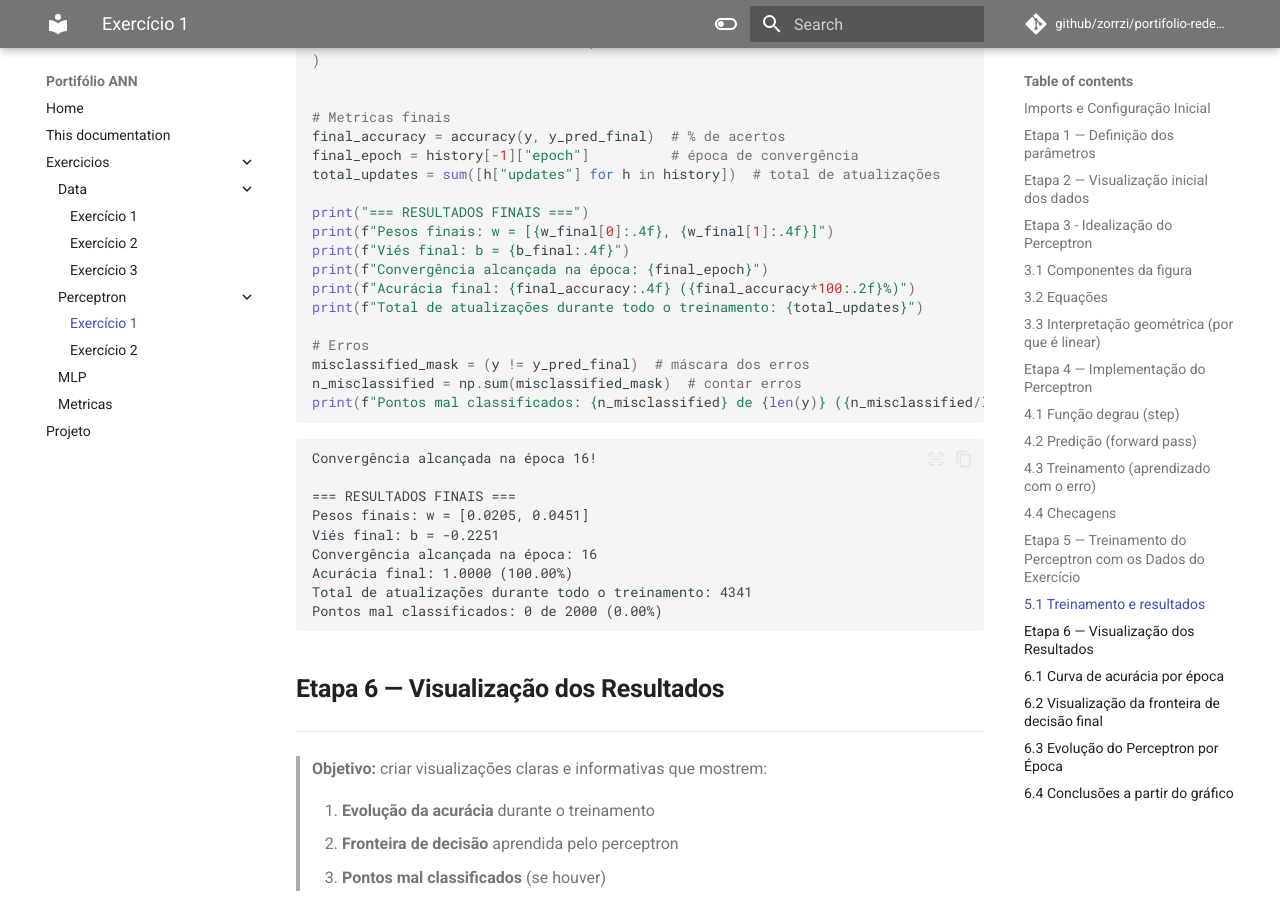
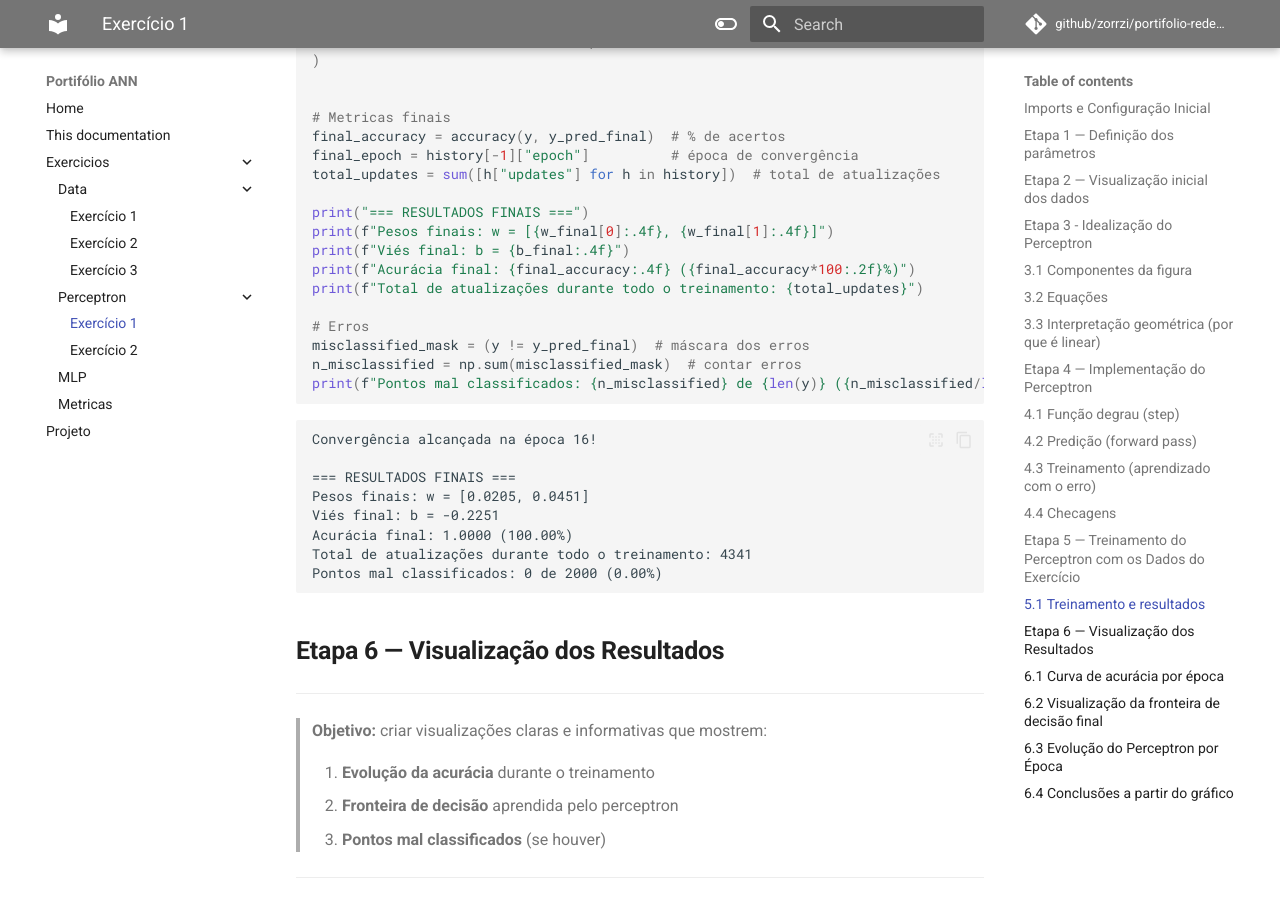
Before and after one commit to zorrzi/portifolio-redesneurais, an MkDocs documentation site: the page built from docs/perceptron/exercicio1/exercicio1.md, in a window 1280 px wide and 900 px high, scrolled down 6872 px. Built offline with MkDocs 1.6.1 and Material for MkDocs 9.7.7, drawn with Linux system fonts in a browser that asks for light colours; comment, search, counter and statistics services are not loaded.

Commit message:
FIX: ex1 - perceptron

```diff
--- a/docs/perceptron/exercicio1/exercicio1.md
+++ b/docs/perceptron/exercicio1/exercicio1.md
@@ -360,7 +360,6 @@ total_updates = sum([h["updates"] for h in history])  # total de atualizações
 print("=== RESULTADOS FINAIS ===")
 print(f"Pesos finais: w = [{w_final[0]:.4f}, {w_final[1]:.4f}]")
 print(f"Viés final: b = {b_final:.4f}")
-print(f"Convergência alcançada na época: {final_epoch}")
 print(f"Acurácia final: {final_accuracy:.4f} ({final_accuracy*100:.2f}%)")
 print(f"Total de atualizações durante todo o treinamento: {total_updates}")
 
@@ -376,7 +375,6 @@ Convergência alcançada na época 16!
 === RESULTADOS FINAIS ===
 Pesos finais: w = [0.0205, 0.0451]
 Viés final: b = -0.2251
-Convergência alcançada na época: 16
 Acurácia final: 1.0000 (100.00%)
 Total de atualizações durante todo o treinamento: 4341
 Pontos mal classificados: 0 de 2000 (0.00%)
```
